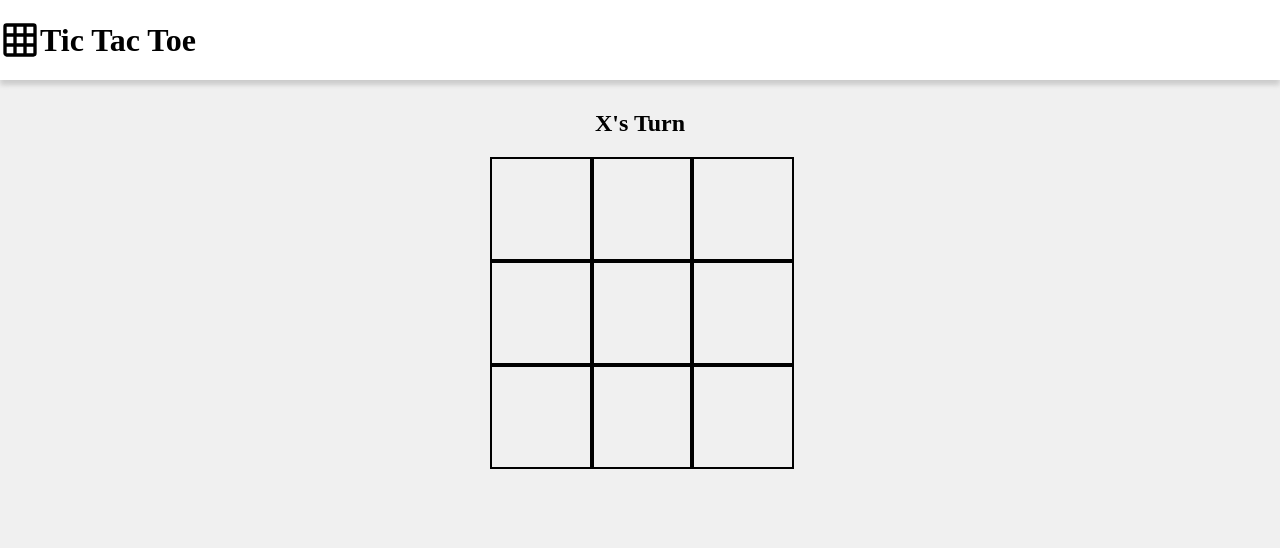
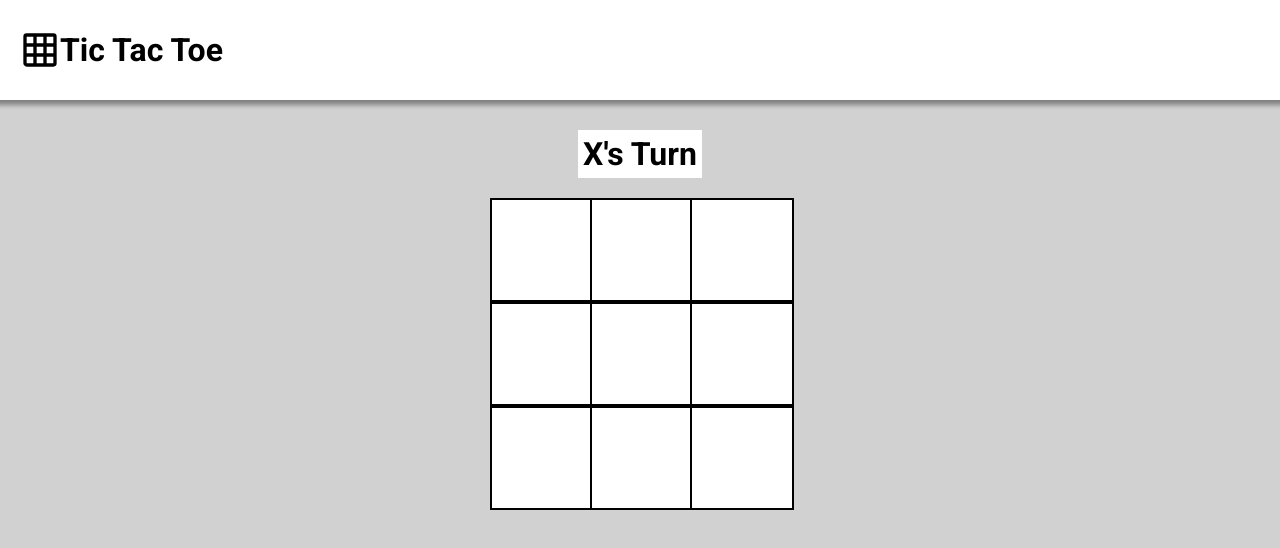
Before and after one commit to mmtrent/tic-tac-toe, a plain HTML site: page index.html in a window 1280 px wide. Drawn offline with Linux system fonts and the light colour scheme.

Commit message:
Complete additional css styling

```diff
--- a/style.css
+++ b/style.css
@@ -1,5 +1,8 @@
+@import url('https://fonts.googleapis.com/css2?family=Roboto:wght@300;400;600;700;900&display=swap');
+
 body {
-  background-color: rgb(240, 240, 240);
+  font-family: 'Roboto', sans-serif;
+  background-color: rgb(209, 209, 209);
   margin: 0;
   display: flex;
   flex-direction: column;
@@ -14,10 +17,10 @@ body {
   flex-direction: row;
   justify-content: left;
   align-items: center;
-  padding: 20px 0 20px 0;
+  padding: 30px 0 30px 40px;
   font-size: 24pt;
   font-weight: 700;
-  box-shadow: 0px 5px 5px 0px rgb(204, 204, 204);
+  box-shadow: 0px 5px 5px 0px gray;
 }
 
 .header img {
@@ -34,8 +37,10 @@ body {
 }
 
 #playerPrompt {
-  padding: 30px 0 20px 0;
-  font-size: 18pt;
+  background-color: white;
+  margin: 30px 0 20px 0;
+  padding: 5px;
+  font-size: 24pt;
   font-weight: 700;
 }
 
@@ -45,6 +50,7 @@ body {
 
 }
 .cell {
+  background-color: white;
   font-size: 32pt;
   display: flex;
   flex-direction: column;
```
